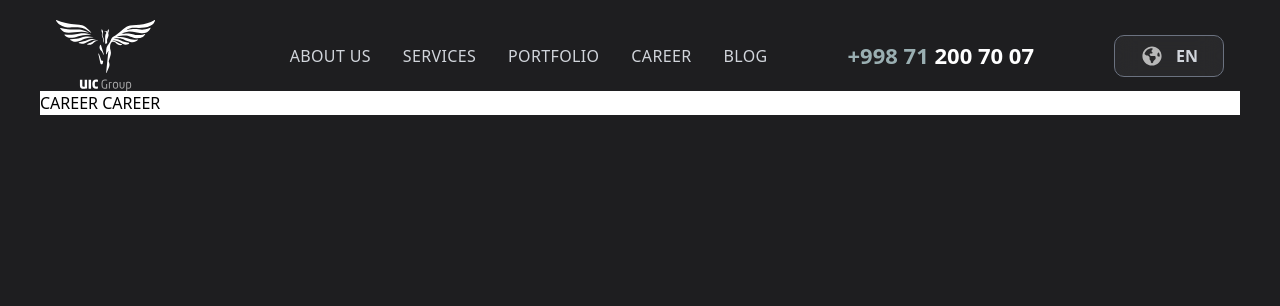
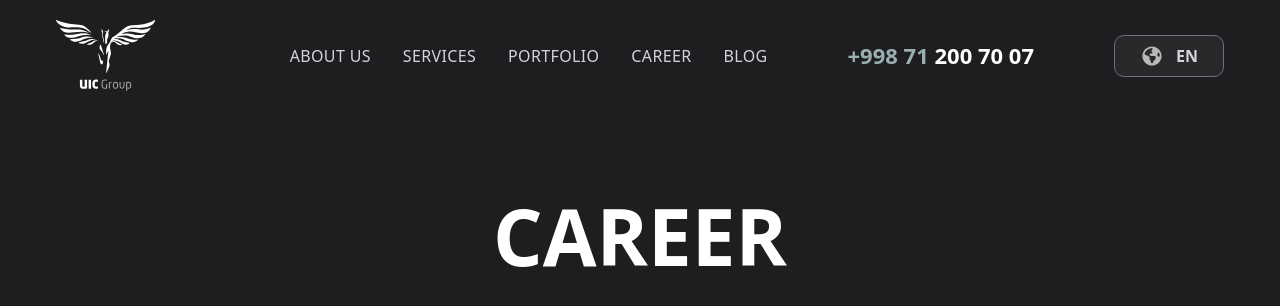
Before and after one commit to MuhammadiyevOzodbek/Uic, a React (Vite) app: page /vacancy in a window 1280 px wide. Shown: the top 306 px of the page. Built offline with nearby package versions, Linux system fonts and the light colour scheme.

Commit message:
uic beta

```diff
--- a/src/container/app/career/Career.jsx
+++ b/src/container/app/career/Career.jsx
@@ -2,9 +2,8 @@
 function Career () {
     return(
         <div className="max-w-[1200px] m-[auto] ">
-            <div className="bg-white">
-                <h1 className="">CAREER <span>CAREER</span></h1>
-            </div>
+
+                <div class="text-transparent relative flex items-center justify-center whitespace-nowrap border-solid border-inherit text-[56px] font-extrabold uppercase leading-[67px] sm:text-[56px] sm:leading-[67px] md:text-[100px] md:leading-[150px] lg:text-[210px] lg:leading-[252px]"><h1>Career</h1><span class="font-greyCliff absolute left-1/2 top-1/2 flex -translate-x-2/4 translate-y-[-30%] items-center justify-center text-[40px] !font-extrabold uppercase leading-[48px] !text-white sm:text-[40px] sm:leading-[48px] md:text-[56px] md:leading-[74px] lg:text-[78px] lg:leading-[94px]">Career</span></div>
         </div>
     );
 }
```
